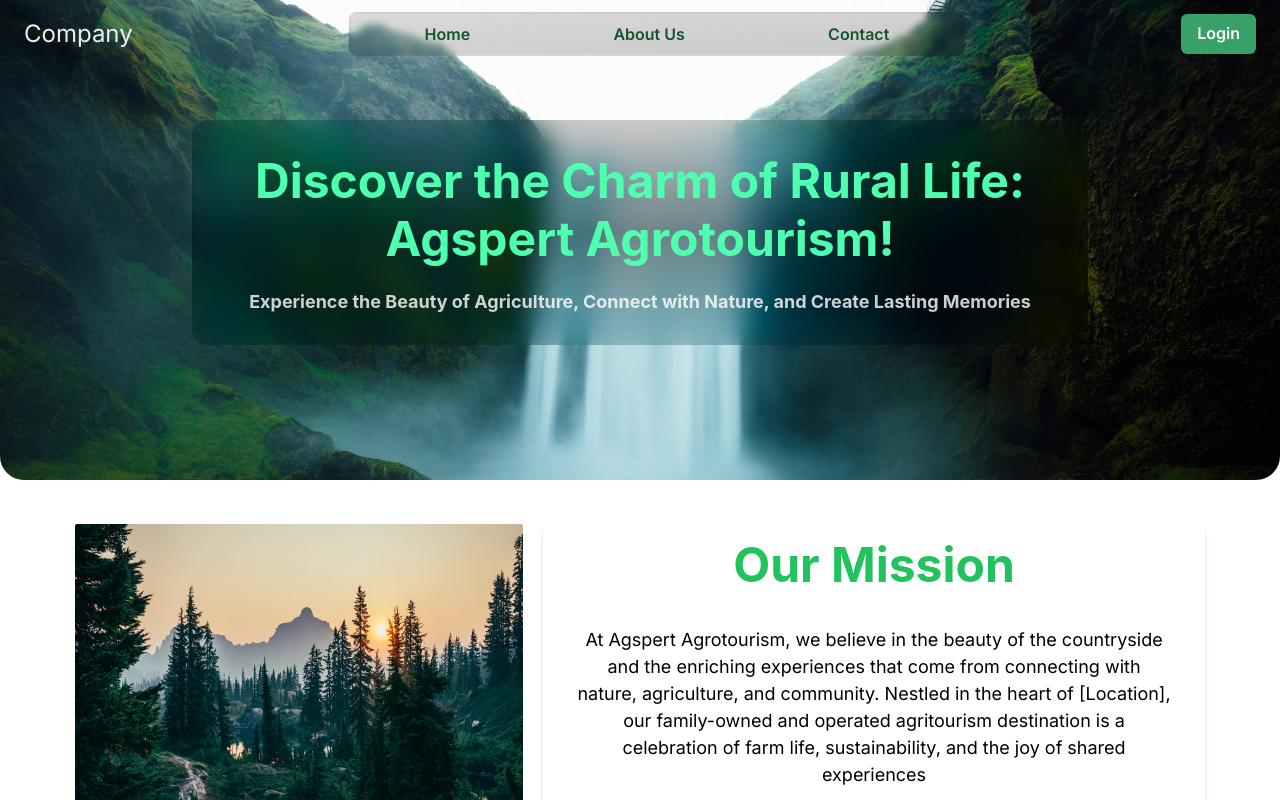
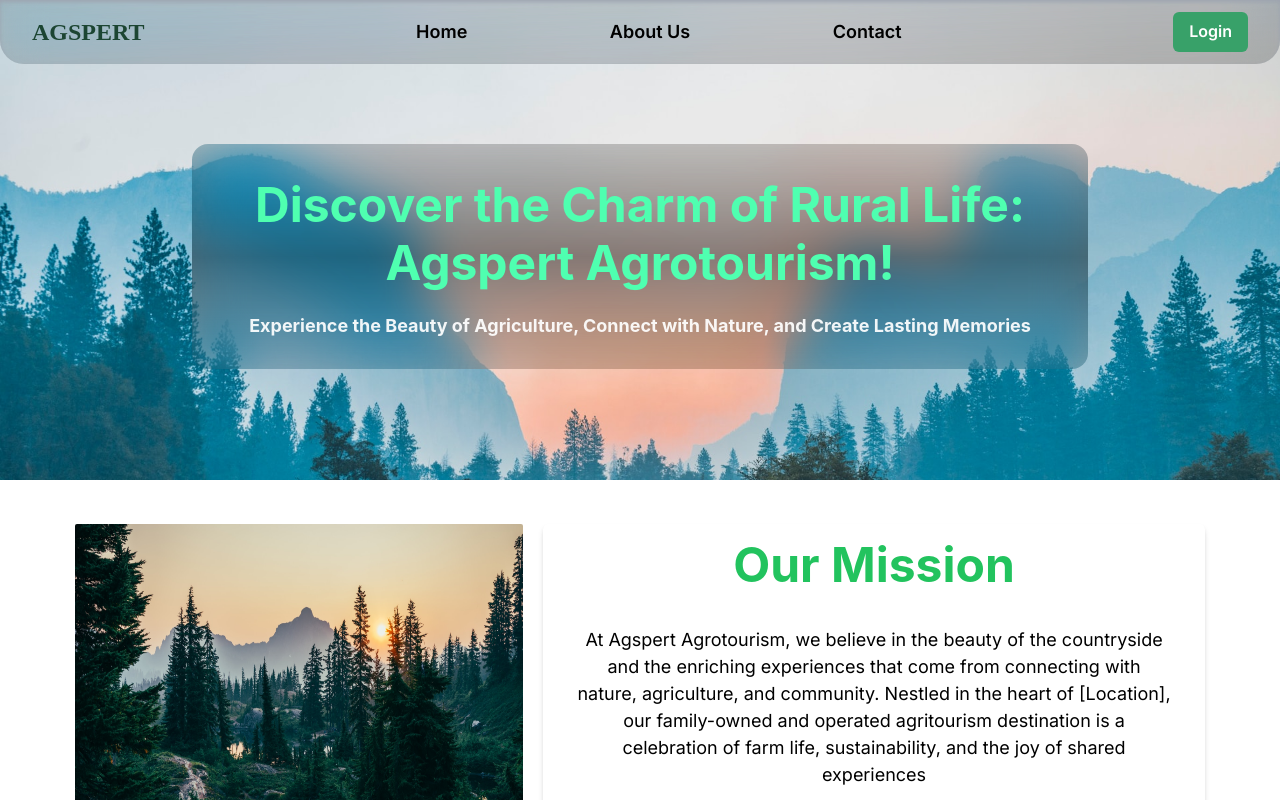
Before and after one commit to TheCharismaticEnigma/agritourism-page, a Next.js app: page / in a window 1280 px wide. Shown: the top 800 px of the page. Built offline with nearby package versions, Linux system fonts and the light colour scheme.

Commit message:
Refactor: Lighten the Header Section

```diff
--- a/app/(Header)/Header.tsx
+++ b/app/(Header)/Header.tsx
@@ -1,4 +1,4 @@
-import heroBackground from '@/public/image_7.jpg';
+import heroBackground from '@/public/nature.jpg';
 import { Box } from '@chakra-ui/react';
 import Image from 'next/image';
 import NavBar from './NavBar';
@@ -6,10 +6,7 @@ import HeroContent from './HeroContent';
 
 const Header = () => {
   return (
-    <Box
-      className=" mx-auto max-w-7xl rounded-b-3xl overflow-hidden"
-      position={'relative'}
-    >
+    <Box className=" mx-auto max-w-7xl  overflow-hidden" position={'relative'}>
       <HeroBackground />
 
       <NavBar />
--- a/app/(Header)/HeroContent.tsx
+++ b/app/(Header)/HeroContent.tsx
@@ -4,18 +4,14 @@ const HeroContent = () => {
   return (
     <Flex
       position={'absolute'}
-      top={{
-        base: '30%',
-        sm: '30%',
-        md: '25%',
-      }}
+      top={'30%'}
       left={'15%'}
       direction={'column'}
       gap={6}
       width={'70%'}
       py={8}
       px={2}
-      className="rounded-2xl bg-gradient-to-t from-[#00000033] via-[#00000074] to-[#00000033] backdrop-saturate-200 backdrop-blur-[15px]"
+      className="rounded-2xl bg-gradient-to-t from-[#00000033] via-[#00000074] to-[#00000033] backdrop-saturate-200 backdrop-blur-[25px]"
     >
       <Heading
         fontSize={{
@@ -31,7 +27,7 @@ const HeroContent = () => {
 
       <Heading
         as={'h3'}
-        color={'whiteAlpha.800'}
+        color={'whiteAlpha.900'}
         className="max-md:hidden mx-auto "
         textAlign={'center'}
         fontSize={'large'}
--- a/app/(Header)/NavBar.tsx
+++ b/app/(Header)/NavBar.tsx
@@ -20,17 +20,19 @@ const NavBar = () => {
       top={0}
       left={0}
       width={'100%'}
-      className=" text-white px-6 py-3"
+      className="rounded-b-3xl  shadow-gray-400 shadow-inner px-4 md:px-8 py-3 bg-gradient-to-br from-[#00000022] to-[#00000033] backdrop-saturate-200 backdrop-blur-[20px]"
     >
       <Text
-        color={'whiteAlpha.900'}
+        color={'green.900'}
         fontSize={{
           base: '1rem',
           sm: '1rem',
           md: '1.5rem',
         }}
+        fontWeight={'bold'}
+        fontFamily={'cursive'}
       >
-        Company
+        AGSPERT
       </Text>
 
       <Flex
@@ -43,7 +45,6 @@ const NavBar = () => {
         }}
         justifyContent={'space-around'}
         gap={5}
-        className="border-2 border-transparent rounded-lg bg-gradient-to-br from-[#00000022] to-[#00000033]  backdrop-blur-[3px] px-3 py-2 "
       >
         {links.map(({ label, href }) => (
           <NavLink key={label} label={label} href={href} />
@@ -68,7 +69,7 @@ const NavLink = ({ label, href }: { label: string; href: string }) => {
   return (
     <Link
       href={href}
-      className="text-green-900 font-semibold hover:text-gray-900 text-md"
+      className="text-black hover:text-green-900 font-semibold  text-sm md:text-lg"
     >
       {label}
     </Link>
```
Also changed, not shown: public/nature.jpg (added).
